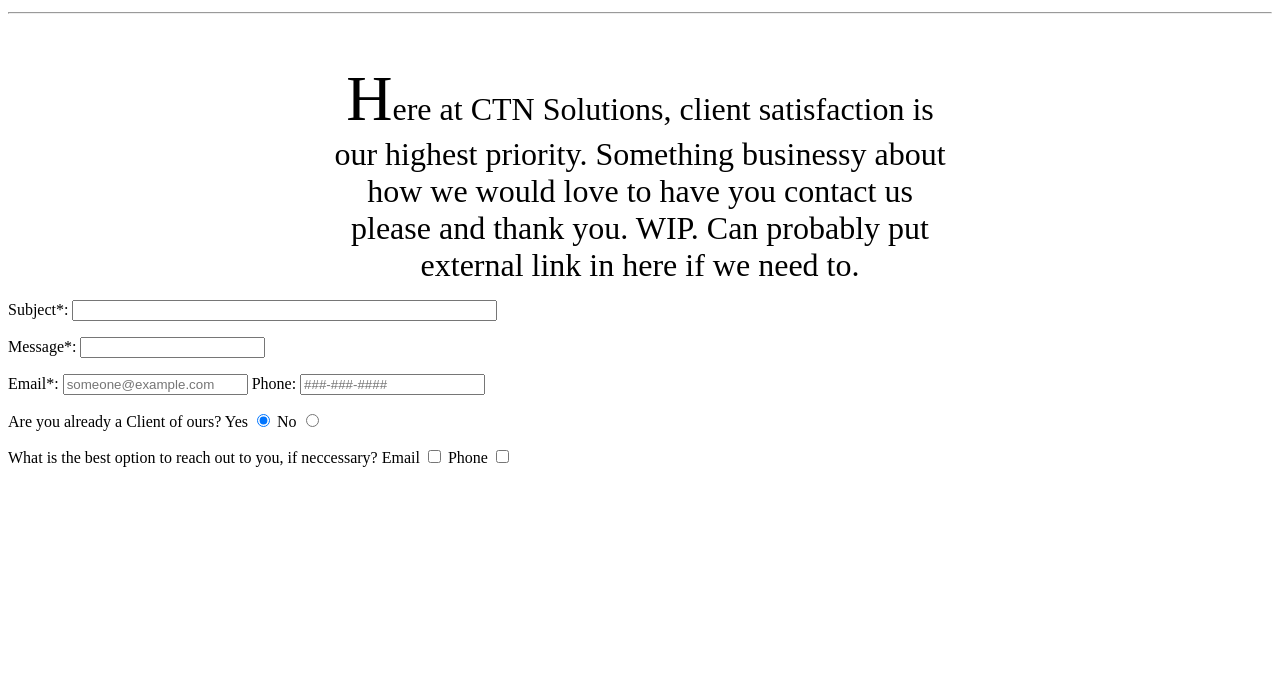
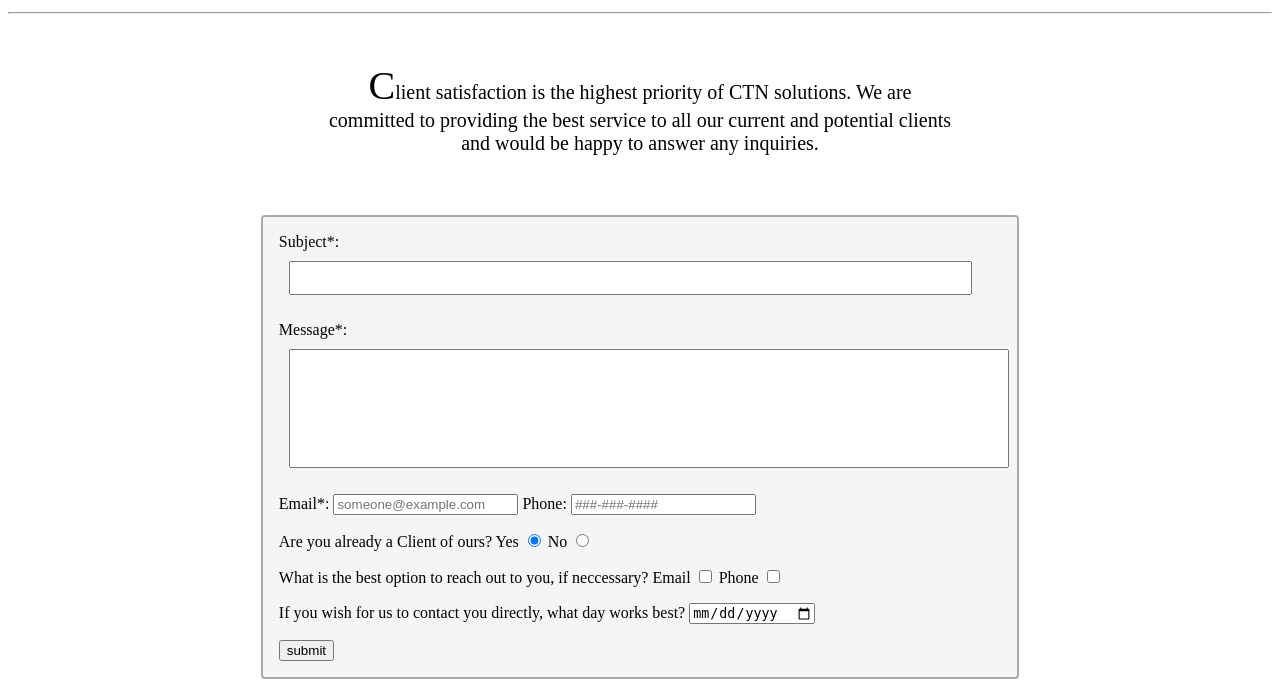
Before and after one commit to Tmtkachyk/COMP-2511-Assign-1, a PHP site: page /Contact.html in a window 1280 px wide. Shown: the part 148-835 px from the top of the page. Before the commit the page ends 615 px from the top, so only its background shows below. Run offline with PHP 8.4, Linux system fonts and the light colour scheme.

Commit message:
Alex - Sept 15 - v1.2
More progress on contact page

```diff
--- a/Contact.html
+++ b/Contact.html
@@ -28,11 +28,11 @@
 
         <hr>
 
-        <section>
+        <main>
 
             <article class = "acontact">
 
-            Here at CTN Solutions, client satisfaction is our highest priority. Something businessy about how we would love to have you contact us please and thank you. WIP. Can probably put external link in here if we need to.
+            Client satisfaction is the highest priority of CTN solutions. We are committed to providing the best service to all our current and potential clients and would be happy to answer any inquiries.
 
             </article>
 
@@ -41,7 +41,7 @@
 
                 <p>
                     <label> Subject*:
-                            <input name="subject" type="text" size="50" maxlength="60" required />
+                            <input name="subject" type="text" maxlength="50" required />
                     </label>
                 </p>
 
@@ -86,12 +86,22 @@
 
                 </p>
 
+                <p>
+                    <label> If you wish for us to contact you directly, what day works best?
+                        <input name="date" type="date" />
+                    </label>
+                </p>
+
+                <p>
+                <input type = "submit" value = "submit">
+                </p>
+
 
             </form>
 
 
 
-        </section>
+        </main>
 
         <footer>
         <!--- WIP footer --->
--- a/StyleContact.css
+++ b/StyleContact.css
@@ -2,12 +2,49 @@
 
 .acontact{
     text-align: center;
-    font-size: 200%;
+    font-size: 125%;
     margin-left: 25%;
     margin-right: 25%;
+    margin-bottom: 3em;
 }
     /*Increases size of first letter*/
 
 .acontact::first-letter{
     font-size: 200%;
 }
+
+form{
+    display:block;
+    border: 2px solid;
+    border-color: darkgray;
+    margin-left:20%;
+    margin-right:20%;
+    background-color:whitesmoke;
+    border-radius: 4px;
+}
+
+form p{
+
+    margin-left: 1em;
+}
+
+form label{
+    margin: 8p
+}
+
+
+input[type=textarea]{
+
+    width: 95%;
+    height: 100px;
+    padding: 1% 1%;
+    margin: 0.75em
+
+}
+
+input[type=text]{
+
+    width: 90%;
+    padding: 1% 1%;
+    margin: 0.75em
+}
```
Also changed, not shown: 2 other files.
